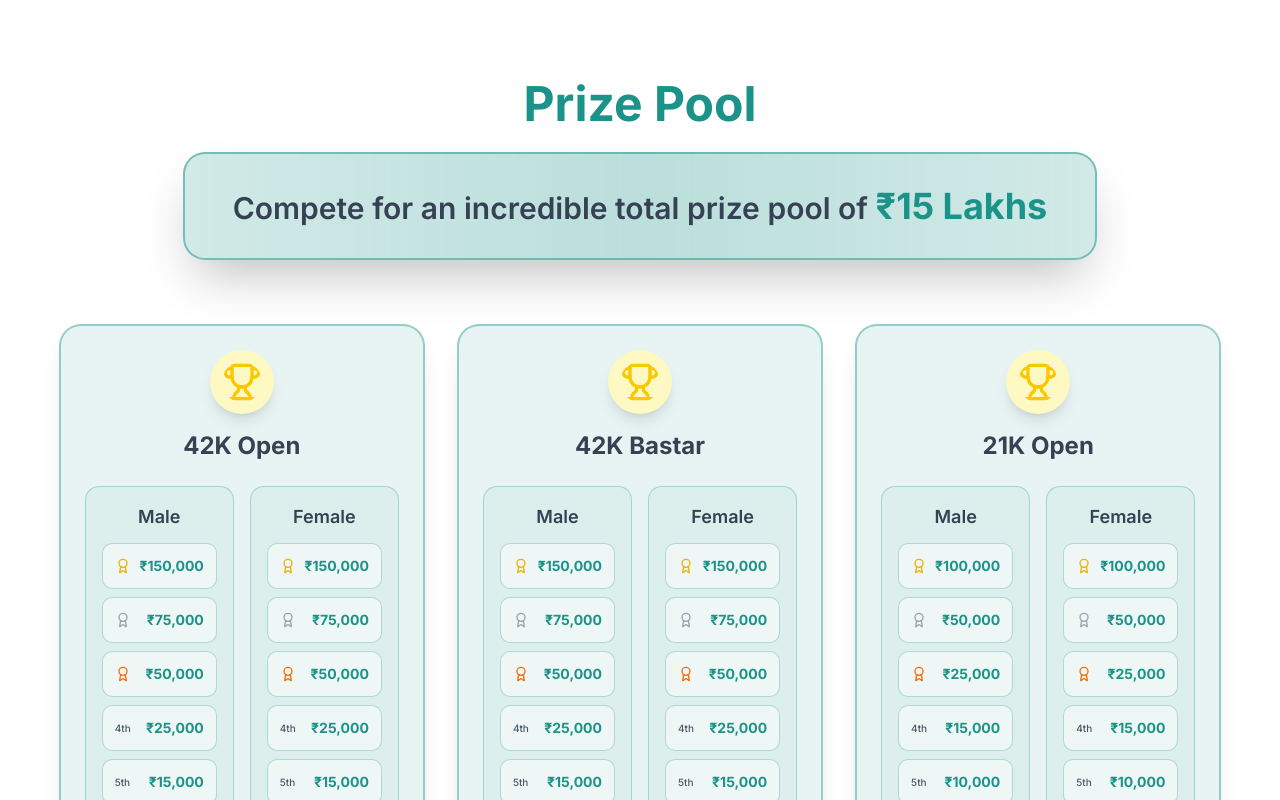
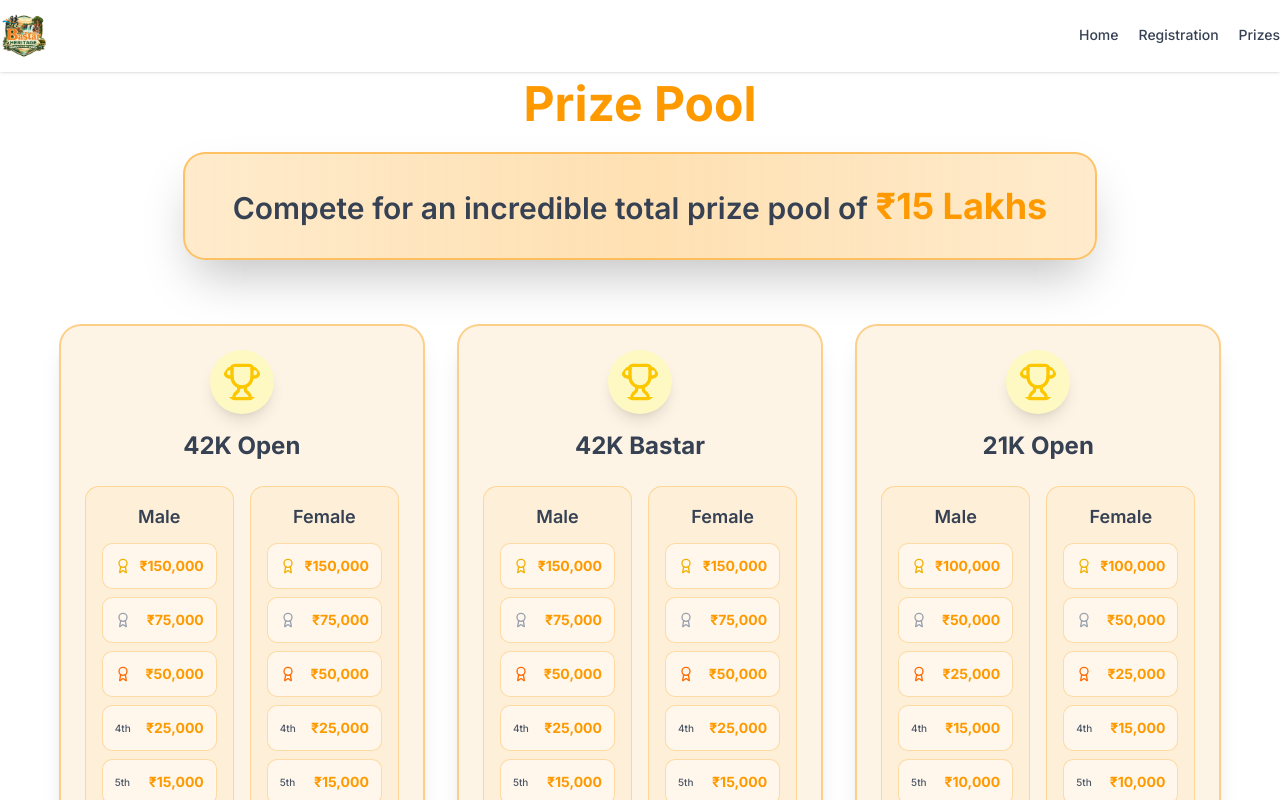
Before and after one commit to suraj7974/bastar-marathon, a Next.js app: page /prizes in a window 1280 px wide. Shown: the top 800 px of the page. Built offline with nearby package versions, Linux system fonts and the light colour scheme.

Commit message:
feat: added header and explore section and theme

```diff
--- a/app/(home)/_components/explore.tsx
+++ b/app/(home)/_components/explore.tsx
@@ -1,24 +1,63 @@
 "use client";
 
-import { useEffect, useRef, useState } from "react";
+import { useCallback, useEffect, useRef, useState } from "react";
+import Particles, { initParticlesEngine } from "@tsparticles/react";
+import type { ISourceOptions } from "@tsparticles/engine";
+import { loadSlim } from "@tsparticles/slim";
+
+const particlesOptions: ISourceOptions = {
+  fullScreen: false,
+  background: { color: { value: "transparent" } },
+  fpsLimit: 60,
+  particles: {
+    number: {
+      value: 60,
+      density: { enable: true, width: 800, height: 400 },
+    },
+    color: { value: ["#ffffff", "#b8e0f0", "#d4f1f4"] },
+    shape: { type: "circle" },
+    opacity: {
+      value: { min: 0.2, max: 0.6 },
+      animation: { enable: true, speed: 1, sync: false },
+    },
+    size: {
+      value: { min: 2, max: 8 },
+    },
+    move: {
+      enable: true,
+      speed: { min: 0.2, max: 0.6 },
+      direction: "top",
+      random: true,
+      straight: false,
+      outModes: { default: "out", top: "out", bottom: "out" },
+    },
+  },
+  detectRetina: true,
+};
 
 export default function Explore() {
   const videoRef = useRef<HTMLVideoElement>(null);
   const [mounted, setMounted] = useState(false);
+  const [particlesReady, setParticlesReady] = useState(false);
 
   useEffect(() => {
     const mountTimeout = setTimeout(() => setMounted(true), 0);
+    return () => clearTimeout(mountTimeout);
+  }, []);
 
-    return () => {
-      clearTimeout(mountTimeout);
-    };
+  useEffect(() => {
+    initParticlesEngine(async (engine) => {
+      await loadSlim(engine);
+      setParticlesReady(true);
+    });
   }, []);
+
+  const particlesLoaded = useCallback(async () => {}, []);
 
   useEffect(() => {
     const video = videoRef.current;
     if (!video) return;
 
-    // Ensure video is muted and plays automatically
     video.muted = true;
 
     const playVideo = async () => {
@@ -35,11 +74,24 @@ export default function Explore() {
   if (!mounted) return null;
 
   return (
-    <section className="relative h-[50vh] w-full overflow-hidden flex items-center justify-center bg-black">
+    <section className="relative py-10 w-full overflow-hidden flex items-center justify-center bg-[#0c1929]">
+      {/* Particle.js water-style background — behind content */}
+      <div className="absolute inset-0 z-0 pointer-events-none" aria-hidden>
+        {particlesReady && (
+          <Particles
+            id="explore-particles"
+            options={particlesOptions}
+            particlesLoaded={particlesLoaded}
+            className="absolute inset-0 w-full h-full"
+          />
+        )}
+      </div>
+
+      <div className="relative z-10 isolate w-full max-w-7xl h-[400px] mx-auto">
         {/* SVG for Text Mask */}
-      <svg className="absolute inset-0 w-full h-full">
+        <svg className="absolute inset-0 w-full h-full" aria-hidden>
           <defs>
-          <mask id="text-mask">
+            <mask id="explore-text-mask">
               <rect width="100%" height="100%" fill="black" />
               <text
                 x="50%"
@@ -47,7 +99,7 @@ export default function Explore() {
                 textAnchor="middle"
                 dominantBaseline="middle"
                 fill="white"
-              fontSize="clamp(60px, 15vw, 200px)"
+                fontSize="clamp(32px, 10vw, 120px)"
                 fontWeight="900"
                 style={{
                   fontFamily: "system-ui, -apple-system, sans-serif",
@@ -69,12 +121,13 @@ export default function Explore() {
           preload="auto"
           className="absolute inset-0 w-full h-full object-cover"
           style={{
-          mask: "url(#text-mask)",
-          WebkitMask: "url(#text-mask)",
+            mask: "url(#explore-text-mask)",
+            WebkitMask: "url(#explore-text-mask)",
           }}
         >
           <source src="/videos/just.mov" type="video/mp4" />
         </video>
+      </div>
     </section>
   );
 }
--- a/app/(home)/_components/hero-section.tsx
+++ b/app/(home)/_components/hero-section.tsx
@@ -2,9 +2,9 @@
 
 import Link from "next/link";
 import { Button } from "@/components/ui/button";
-import { Header } from "@/components/header";
 import { useEffect, useRef, useState } from "react";
-import { Volume2, VolumeX } from "lucide-react";
+import { HugeiconsIcon } from "@hugeicons/react";
+import { VolumeUpIcon, VolumeOffIcon, ArrowRightIcon } from "@hugeicons/core-free-icons";
 
 export default function HeroSection() {
   const videoRef = useRef<HTMLVideoElement>(null);
@@ -45,58 +45,43 @@ export default function HeroSection() {
   };
 
   return (
-    <div className="relative min-h-screen w-full flex flex-col font-sans text-white overflow-hidden">
-      <div className="absolute inset-0 z-0 h-full w-full bg-black">
+    <div className="relative min-h-screen w-full flex flex-col overflow-hidden">
+      <div className="absolute inset-0 z-0 w-full h-fit">
         <video
           ref={videoRef}
           loop
           playsInline
           preload="auto"
           poster="/images/landingpage.jpeg"
-          className="absolute inset-0 w-full h-full object-fill"
+          className="absolute inset-0 w-full"
         >
           <source src="/videos/herosection.mp4" type="video/mp4" />
         </video>
-        <div className="absolute inset-0 bg-gradient-to-b from-black/40 via-transparent to-black/60" />
       </div>
 
-      <div className="relative z-10">
-        <Header />
-      </div>
-
-      <div className="absolute bottom-8 left-8 md:bottom-12 md:left-12 z-20 flex items-center gap-4 group">
+      <div className="absolute bottom-4 left-4 md:bottom-12 md:left-12 z-20 flex items-center gap-4 group">
         <Button
           asChild
           size="sm"
-          className="relative h-14 sm:h-16 px-8 sm:px-12 text-lg sm:text-xl md:bottom-12 font-bold rounded-full bg-white text-black hover:!bg-white active:!bg-white transition-none"
+          className="h-14 sm:h-16 px-8 sm:px-12 text-lg sm:text-xl font-bold rounded-full  transition-none"
         >
-          <Link href="/registration" className="flex items-center gap-3">
+          <Link href="/registration" className="flex items-center gap-2">
             REGISTER NOW
-            <svg
-              xmlns="http://www.w3.org/2000/svg"
-              width="24"
-              height="24"
-              viewBox="0 0 24 24"
-              fill="none"
-              stroke="currentColor"
-              strokeWidth="2.5"
-              strokeLinecap="round"
-              strokeLinejoin="round"
-              className="w-5 h-5 sm:w-6 sm:h-6 transition-transform"
-            >
-              <path d="M5 12h14" />
-              <path d="m12 5 7 7-7 7" />
-            </svg>
+            <HugeiconsIcon icon={ArrowRightIcon} strokeWidth={2.5} className="size-5" />
           </Link>
         </Button>
       </div>
 
       <button
         onClick={toggleMute}
-        className="absolute bottom-8 right-8 md:bottom-22 md:right-12 z-20 p-3 bg-white/10 hover:bg-white/20 backdrop-blur-sm rounded-full transition-all duration-300 border border-white/20 text-white"
+        className="absolute bottom-4 right-4 md:bottom-12 md:right-12 z-20 p-3 bg-white/10 hover:bg-white/20 backdrop-blur-sm rounded-full transition-all duration-300 border border-white/20 text-white"
         aria-label={isMuted ? "Unmute video" : "Mute video"}
       >
-        {isMuted ? <VolumeX className="w-6 h-6" /> : <Volume2 className="w-6 h-6" />}
+        {isMuted ? (
+          <HugeiconsIcon icon={VolumeOffIcon} size={24} />
+        ) : (
+          <HugeiconsIcon icon={VolumeUpIcon} size={24} />
+        )}
       </button>
     </div>
   );
--- a/app/(home)/_components/routemap.tsx
+++ b/app/(home)/_components/routemap.tsx
@@ -75,13 +75,11 @@ export default function RouteMap() {
   if (!mounted) return null;
 
   return (
-    <section className="py-16 md:py-24 bg-gradient-to-b from-white to-gray-50">
+    <section className="py-16 md:py-24 bg-linear-to-b from-white to-gray-50">
       <div className="container mx-auto px-4">
         {/* Header Section */}
         <div className="text-center mb-12">
-          <h2 className="text-3xl md:text-4xl lg:text-5xl font-bold text-gray-900 mb-6">
-            Explore the Routes
-          </h2>
+          <h2 className="text-3xl md:text-4xl lg:text-5xl font-bold mb-6">Explore the Routes</h2>
           <div className="max-w-3xl mx-auto space-y-4">
             <p className="text-lg md:text-xl text-gray-700 leading-relaxed">
               Designed for endurance seekers, the 42 km Full Marathon takes runners deep into the
@@ -100,14 +98,14 @@ export default function RouteMap() {
         </div>
 
         {/* Route Cards Grid */}
-        <div className="grid grid-cols-1 md:grid-cols-2 gap-8">
+        <div className="grid grid-cols-1 sm:grid-cols-2 lg:grid-cols-4 gap-4">
           {routeData.map((route) => (
             <div
               key={route.embedId}
               className="bg-white rounded-lg shadow-lg overflow-hidden hover:shadow-xl transition-shadow duration-300"
             >
               {/* Route Title */}
-              <div className="bg-gradient-to-r from-gray-800 to-gray-900 p-4">
+              <div className="bg-linear-to-t from-primary via-primary/80 to-primary/60 p-4">
                 <h3 className="text-xl md:text-2xl font-bold text-white text-center">
                   {route.title}
                 </h3>
--- /dev/null
+++ b/app/(home)/layout.tsx
@@ -0,0 +1,10 @@
+import { Header } from "@/components/header";
+
+export default function HomeLayout({ children }: { children: React.ReactNode }) {
+  return (
+    <div>
+      <Header />
+      {children}
+    </div>
+  );
+}
--- a/app/(home)/page.tsx
+++ b/app/(home)/page.tsx
@@ -5,7 +5,7 @@ import Explore from "./_components/explore";
 
 export default function Home() {
   return (
-    <div className="relative bg-black">
+    <div>
       <HeroSection />
       <Countdown />
       <RouteMap />
--- a/app/globals.css
+++ b/app/globals.css
@@ -56,6 +56,47 @@
       transform: scale(1) translateY(0);
     }
   }
+  @keyframes waterFloat {
+    0%,
+    100% {
+      transform: translate(0, 0) scale(1);
+      opacity: 0.4;
+    }
+    25% {
+      transform: translate(8px, -15px) scale(1.05);
+      opacity: 0.7;
+    }
+    50% {
+      transform: translate(-5px, -30px) scale(0.95);
+      opacity: 0.5;
+    }
+    75% {
+      transform: translate(12px, -45px) scale(1.02);
+      opacity: 0.6;
+    }
+  }
+  @keyframes waterFloatSlow {
+    0%,
+    100% {
+      transform: translate(0, 0) scale(1);
+      opacity: 0.3;
+    }
+    33% {
+      transform: translate(-10px, -20px) scale(1.08);
+      opacity: 0.5;
+    }
+    66% {
+      transform: translate(6px, -40px) scale(0.92);
+      opacity: 0.4;
+    }
+  }
+}
+
+.animate-water-float {
+  animation: waterFloat 12s ease-in-out infinite;
+}
+.animate-water-float-slow {
+  animation: waterFloatSlow 18s ease-in-out infinite;
 }
 
 :root {
@@ -65,7 +106,7 @@
   --card-foreground: oklch(0.147 0.004 49.25);
   --popover: oklch(1 0 0);
   --popover-foreground: oklch(0.147 0.004 49.25);
-  --primary: oklch(0.6 0.1 185);
+  --primary: oklch(76.9% 0.188 70.08);
   --primary-foreground: oklch(0.98 0.01 181);
   --secondary: oklch(0.967 0.001 286.375);
   --secondary-foreground: oklch(0.21 0.006 285.885);
@@ -100,7 +141,7 @@
   --card-foreground: oklch(0.985 0.001 106.423);
   --popover: oklch(0.216 0.006 56.043);
   --popover-foreground: oklch(0.985 0.001 106.423);
-  --primary: oklch(0.7 0.12 183);
+  --primary: oklch(76.9% 0.188 70.08);
   --primary-foreground: oklch(0.28 0.04 193);
   --secondary: oklch(0.274 0.006 286.033);
   --secondary-foreground: oklch(0.985 0 0);
@@ -134,4 +175,13 @@
   body {
     @apply bg-background text-foreground;
   }
+
+  h1,
+  h2,
+  h3,
+  h4,
+  h5,
+  h6 {
+    @apply text-primary;
+  }
 }
--- a/components/header.tsx
+++ b/components/header.tsx
@@ -1,16 +1,34 @@
 import Image from "next/image";
+import Link from "next/link";
+
+const NavLinkItem = ({ href, label }: { href: string; label: string }) => {
+  return (
+    <Link
+      href={href}
+      className="text-sm flex flex-col items-center group font-medium text-gray-700 hover:text-gray-900"
+    >
+      <p className="group-hover:text-amber-500 transition-all duration-300">{label}</p>
+      <span className="w-0 h-0.5 bg-amber-500 rounded-full group-hover:w-full  transition-all duration-300" />
+    </Link>
+  );
+};
 
 export function Header() {
   return (
-    <header className="absolute top-0 left-0 right-0 z-50 p-6 md:p-8 flex justify-between items-center">
-      <div className="flex items-center gap-4">
+    <header className="fixed h-18 top-0 left-0 bg-white shadow-sm right-0 z-50  flex justify-between items-center">
+      <div className="container mx-auto flex items-center justify-between gap-4">
         <Image
           src="/images/logo.png"
           alt="Bastar Marathon Logo"
           width={60}
           height={60}
-          className="w-12 h-12 md:w-16 md:h-16 object-contain"
+          className="size-12 object-contain"
         />
+        <nav className="flex items-center gap-5">
+          <NavLinkItem href="/" label="Home" />
+          <NavLinkItem href="/registration" label="Registration" />
+          <NavLinkItem href="/prizes" label="Prizes" />
+        </nav>
       </div>
     </header>
   );
--- a/package.json
+++ b/package.json
@@ -17,6 +17,9 @@
     "@hugeicons/core-free-icons": "^3.1.1",
     "@hugeicons/react": "^1.1.5",
     "@supabase/supabase-js": "^2.49.1",
+    "@tsparticles/engine": "^3.9.1",
+    "@tsparticles/react": "^3.0.0",
+    "@tsparticles/slim": "^3.9.1",
     "class-variance-authority": "^0.7.1",
     "clsx": "^2.1.1",
     "date-fns": "^4.1.0",
```
Also changed, not shown: 1 other file (tests, documents, lock files or other folders). Lines whose indentation alone changed are shown as unchanged.
